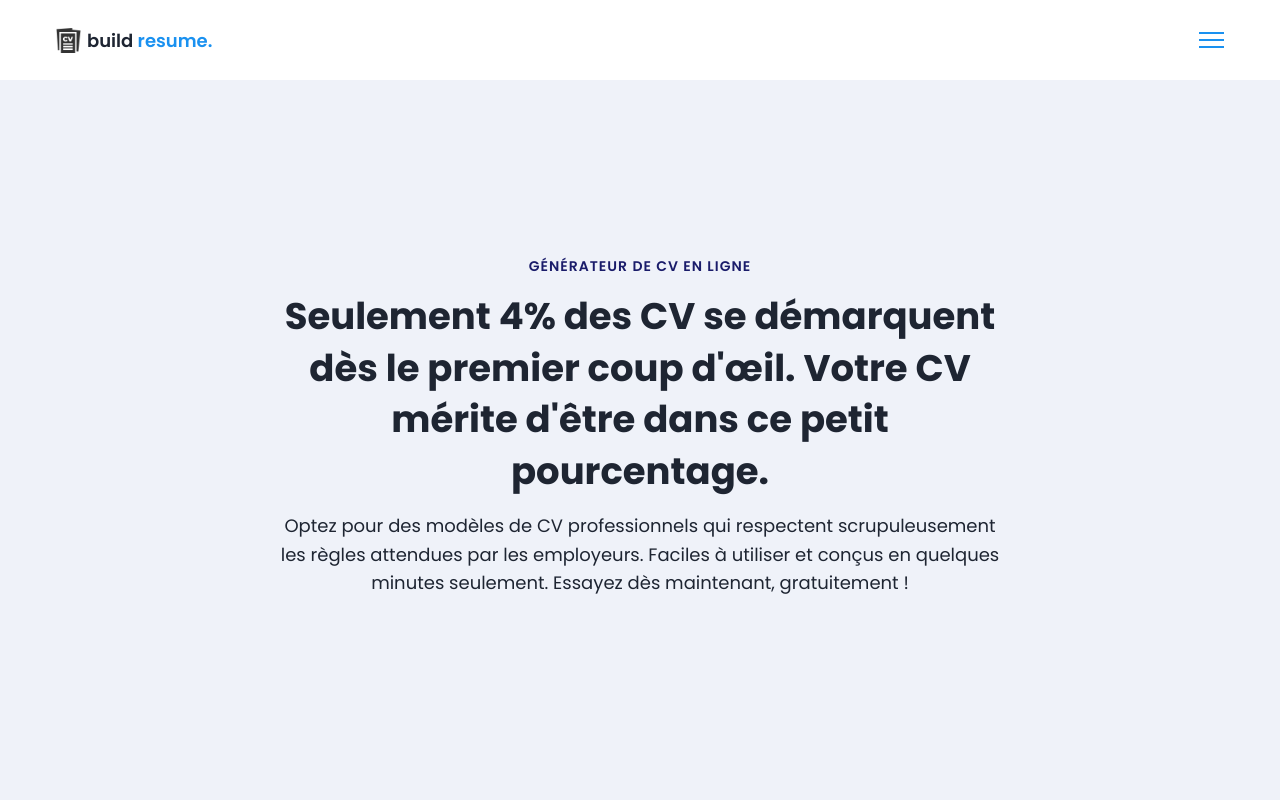
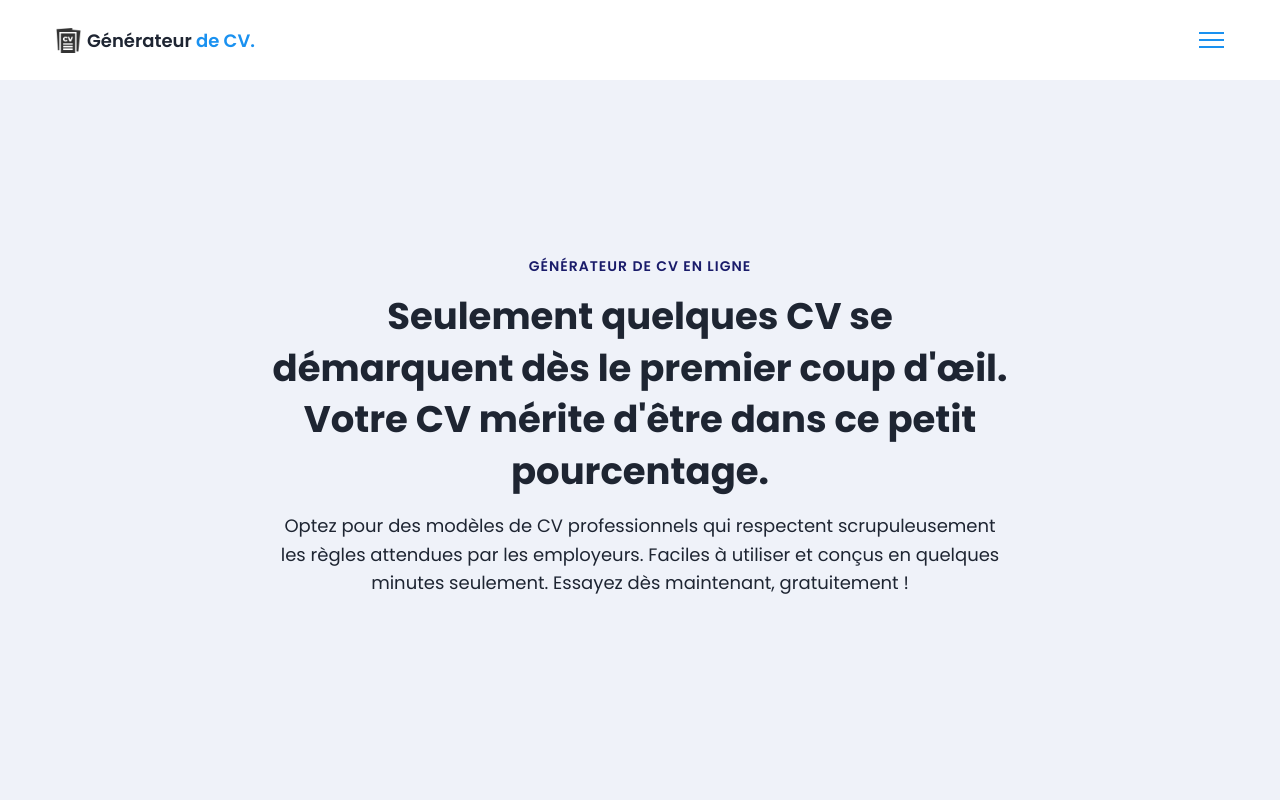
Before and after one commit to AlphaOumarDiall0/generateur-CV-ODC, a React (Vite) app: page / in a window 1280 px wide. Shown: the top 800 px of the page. Built offline with nearby package versions, Linux system fonts and the light colour scheme.

Commit message:
correction du pourcentage

```diff
--- a/src/App.css
+++ b/src/App.css
@@ -241,6 +241,7 @@ a{
     border-top-left-radius: 8px;
     margin-top: 3.2rem;
     padding-bottom: 10px;
+    width: 100%;
 }
 .lg-title{
     margin: 1.4rem 0;
--- a/src/components/accueil/Accueil.jsx
+++ b/src/components/accueil/Accueil.jsx
@@ -5,7 +5,7 @@ function Accueil() {
         <div className = "container">
             <div className = "header-content text-center">
                 <h6 className = "text-uppercase text-blue-dark fs-14 fw-6 ls-1">Générateur de CV en ligne</h6>
-                <h1 className = "lg-title">Seulement 4% des CV se démarquent dès le premier coup d'œil. Votre CV mérite d'être dans ce petit pourcentage.</h1>
+                <h1 className = "lg-title">Seulement quelques CV se démarquent dès le premier coup d'œil. Votre CV mérite d'être dans ce petit pourcentage.</h1>
                 <p className = "text-dark fs-18">Optez pour des modèles de CV professionnels qui respectent scrupuleusement les règles attendues par les employeurs. Faciles à utiliser et conçus en quelques minutes seulement. Essayez dès maintenant, gratuitement !</p>
             </div>
         </div>
--- a/src/components/navbar/Navbar.jsx
+++ b/src/components/navbar/Navbar.jsx
@@ -7,7 +7,7 @@ function Navbar() {
                 <div className = "brand-and-toggler">
                     <a href = "index.html" className = "navbar-brand">
                         <img src = {'images/curriculum-vitae.png'} alt = "" className = "navbar-brand-icon" />
-                        <span className = "navbar-brand-text">build <span>resume.</span></span>
+                        <span className = "navbar-brand-text">Générateur <span>de CV.</span></span>
                     </a>
                     <button type = "button" className = "navbar-toggler-btn">
                         <div className = "bars">
```
